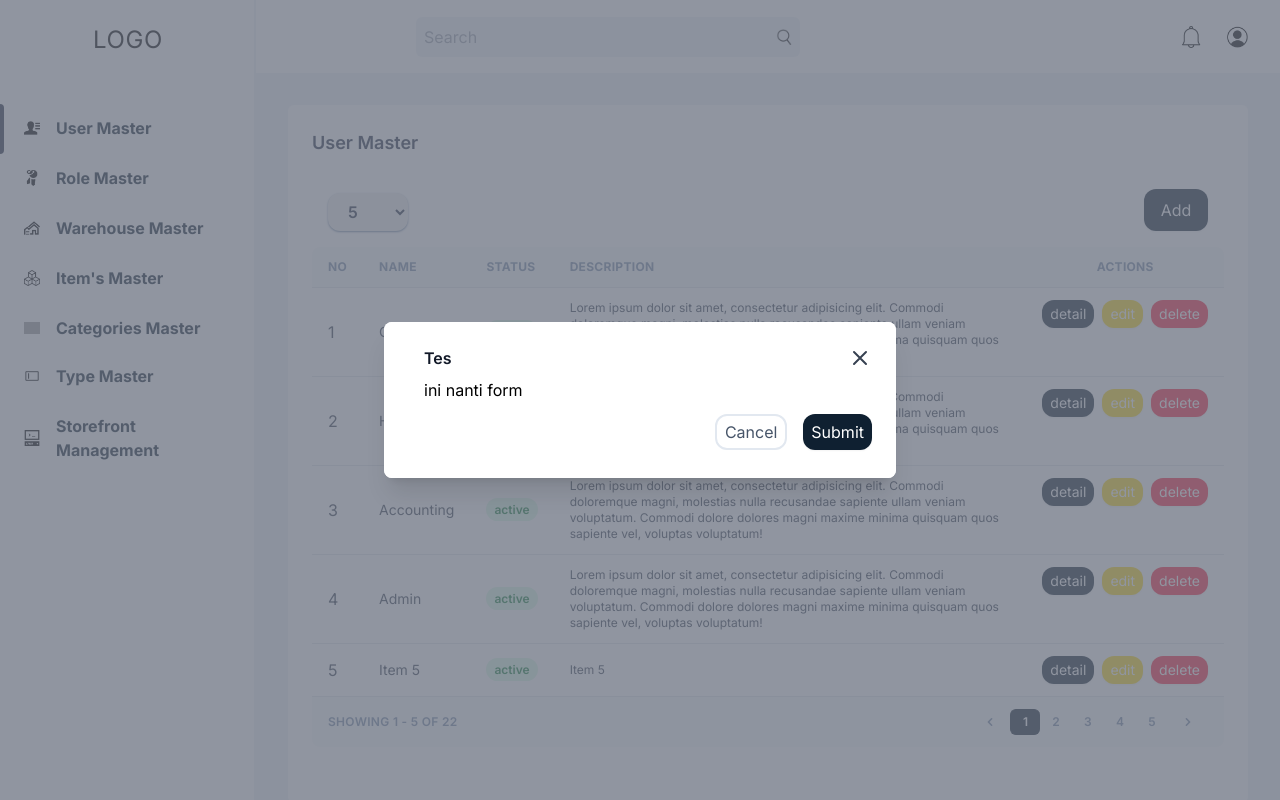
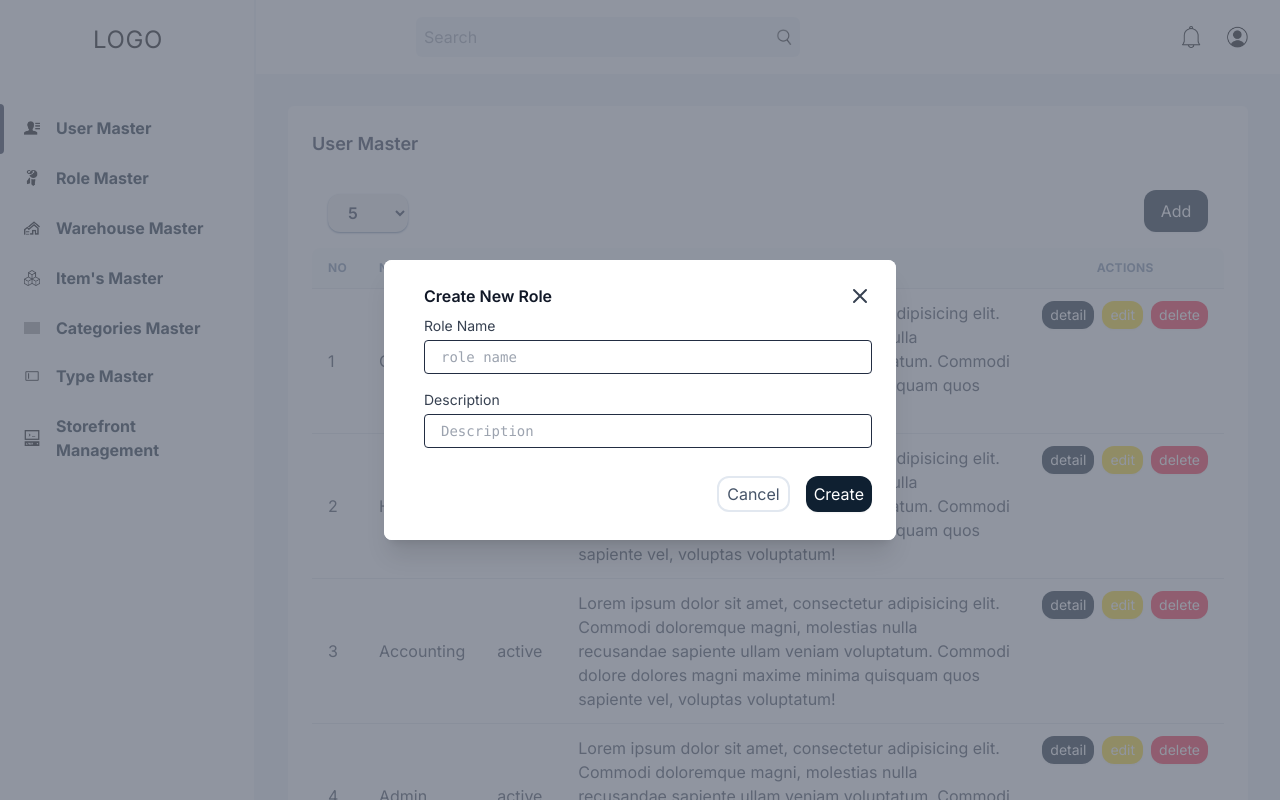
Before and after one commit to Azukii09/cosmetics-shop, a Next.js app: page /admin/user in a window 1280 px wide. Both pictures are taken after a click on the button "Add". Shown: the top 800 px of the page. Built offline with nearby package versions, Linux system fonts and the light colour scheme; grey boxes are pictures that could not be loaded.

Commit message:
#30 - refactor modal content and table content
Signed-off-by: Azukii09 <azuknisianta@gmail.com>

```diff
--- a/src/app/admin/user/page.tsx
+++ b/src/app/admin/user/page.tsx
@@ -3,6 +3,7 @@ import TableComponent from "@/components/components/tableComponent";
 import React, {useState} from "react";
 import Button from "@/components/tokens/button";
 import Modal from "@/components/components/modal";
+import InputForm from "@/components/components/inputForm";
 
 export default function UserMasterPage() {
     const title = [
@@ -179,20 +180,23 @@ export default function UserMasterPage() {
             {/*this is for add data modal*/}
             {modalAdd && (
                 <Modal
-                    title={"Tes"}
+                    title={"Create New Role"}
                     handler={()=>setAddModal(!modalAdd)}
                     content={
                         // content component
                         <div className={""}>
-                            <div className="mt-2 pl-4">
-                                ini nanti form
-                            </div>
-                            <div className="py-3 flex gap-4 flex-row-reverse">
-                                <Button typeName={"button"} className={"btn btn-primary"} name={"Submit"}
-                                        handler={()=>setAddModal(!modalAdd)}/>
-                                <Button typeName={"button"} className={"btn btn-line "} name={"Cancel"}
-                                        handler={()=>setAddModal(!modalAdd)}/>
-                            </div>
+                            <form>
+                                <div className="mt-2 pl-4">
+                                    <InputForm labelName={"Role Name"} type={"text"} placeholder={"role name"}/>
+                                    <InputForm labelName={"Description"} type={"text"} placeholder={"Description"}/>
+                                </div>
+                                <div className="py-3 flex gap-4 flex-row-reverse">
+                                    <Button typeName={"button"} className={"btn btn-primary"} name={"Create"}
+                                            handler={() => setAddModal(!modalAdd)}/>
+                                    <Button typeName={"button"} className={"btn btn-line "} name={"Cancel"}
+                                            handler={() => setAddModal(!modalAdd)}/>
+                                </div>
+                            </form>
                         </div>
                     }/>
             )}
--- a/src/components/components/tableComponent.tsx
+++ b/src/components/components/tableComponent.tsx
@@ -31,7 +31,7 @@ export default function TableComponent(props: {
                 <table className="w-full whitespace-no-wrap">
                     <thead>
                         <tr
-                            className="text-xs font-semibold tracking-wide text-left text-info uppercase border-b bg-gray-50 "
+                            className="text-xs font-semibold tracking-wide text-left text-info uppercase border-b bg-gray-50"
                         >
                             {props.title.map((item:{id:number, name:string}) => (
                                 <th className="px-4 py-3" key={item.id}>{item.name}</th>
@@ -48,23 +48,11 @@ export default function TableComponent(props: {
                     >
                     {data.map((item:any,index) => (
                         <tr className="text-gray-700" key={item.id}>
-                            <td className="px-4 py-3">
-                                {index+1+((currentPage-1)*pageSize)}
-                            </td>
-                            <td className="px-4 py-3 text-sm">
-                                {item.name}
-                            </td>
-                            <td className="px-4 py-3 text-xs">
-                                <span
-                                    className="px-2 py-1 font-semibold leading-tight text-green-700 bg-green-100 rounded-full"
-                                >
-                                  {item.status}
-                                </span>
-                            </td>
-                            <td className="px-4 py-3 text-xs">
-                                <div>{item.description}
-                                </div>
-                            </td>
+                            {Object.entries(item).map((k:any,i) => (
+                                <td className={"px-4 py-3"} key={i}>
+                                    {i==0?(index + 1 + ((currentPage - 1) * pageSize)):k[1]}
+                                </td>
+                            ))}
                             {props.action && (
                                 <td className="px-4 py-3 text-sm flex gap-2 justify-center">
                                     {props.actionsButton.map((item:any) => (
```
